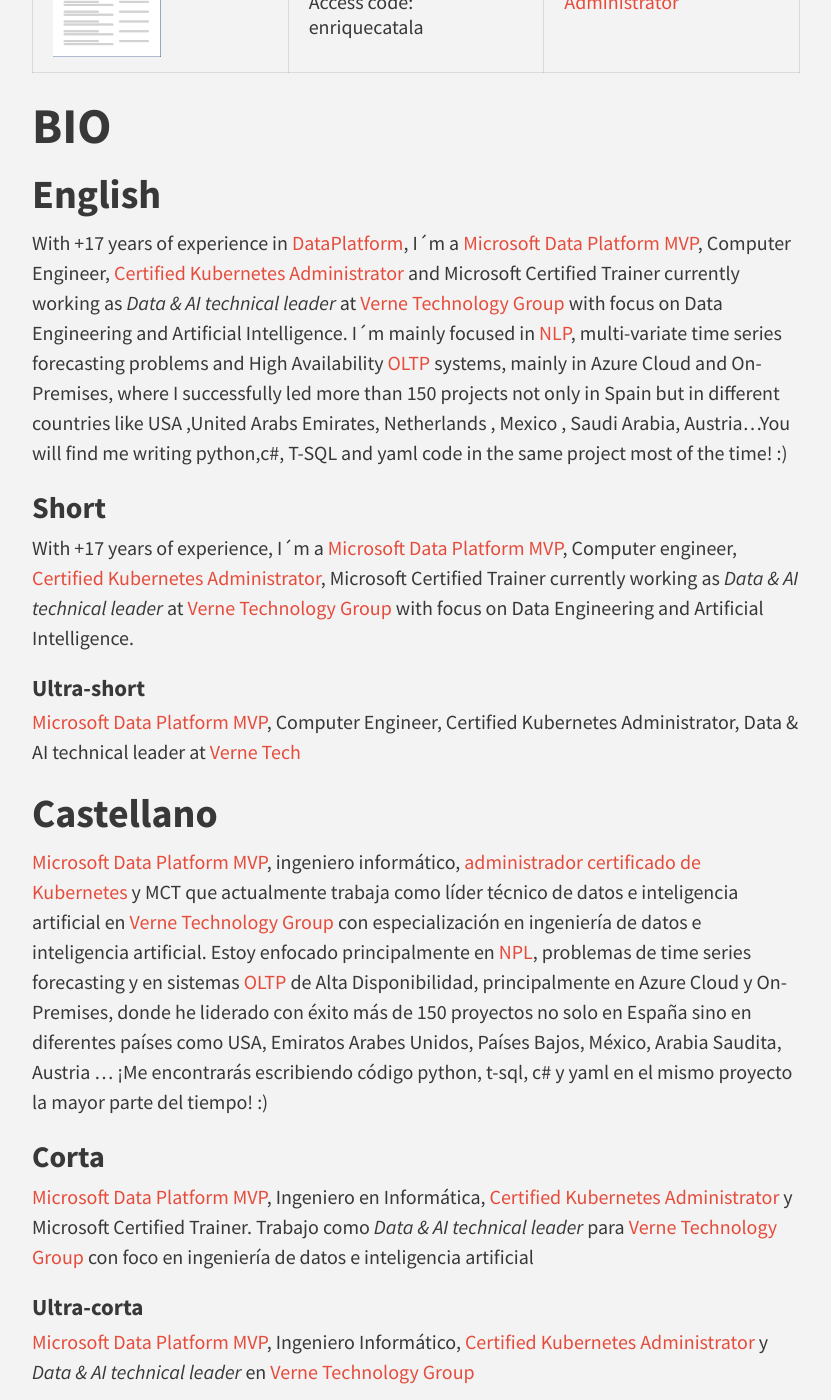
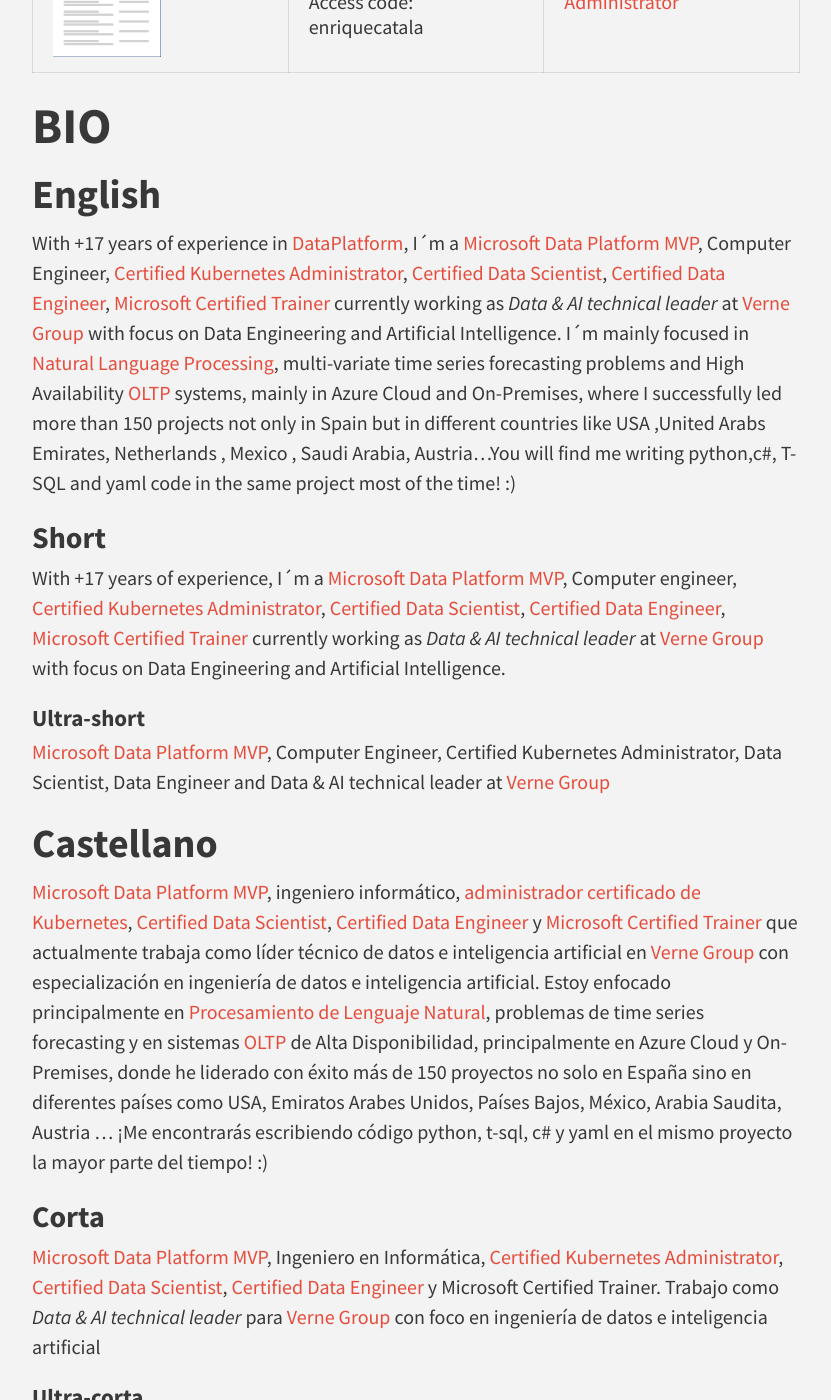
Before and after one commit to enriquecatala/enriquecatala.github.io, a Jekyll site: the page built from about.md, in a window 1280 px wide and 1400 px high, scrolled down 1076 px. Shown: the whole window, without its empty margins (224-1055 px from the left). Built offline with Jekyll 4.4.1, drawn with Linux system fonts in a browser that asks for light colours; nearby versions of some CDN libraries; comment, search, counter and statistics services are not loaded; some of the changed text lies outside the part shown.

```diff
--- a/about.md
+++ b/about.md
@@ -28,24 +28,24 @@ feature-img: "img/my-youtube-header.png"
 
 ## English
 
-With +17 years of experience in [DataPlatform](https://en.wikipedia.org/wiki/Data_management_platform), I´m a [Microsoft Data Platform MVP](http://mvp.microsoft.com/es-es/mvp/Enrique%20Catala-5000312), Computer Engineer, [Certified Kubernetes Administrator](https://www.youracclaim.com/badges/0b17b446-3e58-4d13-aa0b-ded041a9260a/public_url) and Microsoft Certified Trainer currently working as _Data & AI technical leader_ at [Verne Technology Group](https://www.vernegroup.com/vernetech/) with focus on Data Engineering and Artificial Intelligence. I´m mainly focused in [NLP](https://en.wikipedia.org/wiki/Natural_language_processing), multi-variate time series forecasting problems and High Availability [OLTP](https://es.wikipedia.org/wiki/OLTP) systems, mainly in Azure Cloud and On-Premises, where I successfully led more than 150 projects not only in Spain but in different countries like USA ,United Arabs Emirates, Netherlands , Mexico , Saudi Arabia, Austria...You will find me writing python,c#, T-SQL and yaml code in the same project most of the time! :)
+With +17 years of experience in [DataPlatform](https://en.wikipedia.org/wiki/Data_management_platform), I´m a [Microsoft Data Platform MVP](http://mvp.microsoft.com/es-es/mvp/Enrique%20Catala-5000312), Computer Engineer, [Certified Kubernetes Administrator](https://www.youracclaim.com/badges/0b17b446-3e58-4d13-aa0b-ded041a9260a/public_url), [Certified Data Scientist](https://www.credly.com/earner/earned/badge/a1637c5b-c81a-4cda-bcd4-a4c7cbcbd5c8), [Certified Data Engineer](https://www.credly.com/earner/earned/badge/646f2945-dcc9-4e0b-982f-2ed10a5fda01), [Microsoft Certified Trainer](https://www.credly.com/earner/earned/badge/e375d52a-0b94-4bdc-8c3c-1f1b0f298297) currently working as _Data & AI technical leader_ at [Verne Group](https://www.vernegroup.com/vernetech/) with focus on Data Engineering and Artificial Intelligence. I´m mainly focused in [Natural Language Processing](https://en.wikipedia.org/wiki/Natural_language_processing), multi-variate time series forecasting problems and High Availability [OLTP](https://es.wikipedia.org/wiki/OLTP) systems, mainly in Azure Cloud and On-Premises, where I successfully led more than 150 projects not only in Spain but in different countries like USA ,United Arabs Emirates, Netherlands , Mexico , Saudi Arabia, Austria...You will find me writing python,c#, T-SQL and yaml code in the same project most of the time! :)
 
 ### Short
 
-With +17 years of experience, I´m a [Microsoft Data Platform MVP](http://mvp.microsoft.com/es-es/mvp/Enrique%20Catala-5000312), Computer engineer, [Certified Kubernetes Administrator](https://www.youracclaim.com/badges/0b17b446-3e58-4d13-aa0b-ded041a9260a/public_url), Microsoft Certified Trainer currently working as _Data & AI technical leader_ at [Verne Technology Group](https://www.vernegroup.com/vernetech/) with focus on Data Engineering and Artificial Intelligence.
+With +17 years of experience, I´m a [Microsoft Data Platform MVP](http://mvp.microsoft.com/es-es/mvp/Enrique%20Catala-5000312), Computer engineer, [Certified Kubernetes Administrator](https://www.youracclaim.com/badges/0b17b446-3e58-4d13-aa0b-ded041a9260a/public_url), [Certified Data Scientist](https://www.credly.com/earner/earned/badge/a1637c5b-c81a-4cda-bcd4-a4c7cbcbd5c8), [Certified Data Engineer](https://www.credly.com/earner/earned/badge/646f2945-dcc9-4e0b-982f-2ed10a5fda01), [Microsoft Certified Trainer](https://www.credly.com/earner/earned/badge/e375d52a-0b94-4bdc-8c3c-1f1b0f298297) currently working as _Data & AI technical leader_ at [Verne Group](https://www.vernegroup.com/vernetech/) with focus on Data Engineering and Artificial Intelligence.
 
 #### Ultra-short
 
-[Microsoft Data Platform MVP](http://mvp.microsoft.com/es-es/mvp/Enrique%20Catala-5000312), Computer Engineer, Certified Kubernetes Administrator, Data & AI technical leader at [Verne Tech](https://www.vernegroup.com/vernetech)
+[Microsoft Data Platform MVP](http://mvp.microsoft.com/es-es/mvp/Enrique%20Catala-5000312), Computer Engineer, Certified Kubernetes Administrator, Data Scientist, Data Engineer and Data & AI technical leader at [Verne Group](https://www.vernegroup.com/vernetech)
 
 ## Castellano
 
-[Microsoft Data Platform MVP](http://mvp.microsoft.com/es-es/mvp/Enrique%20Catala-5000312), ingeniero informático, [administrador certificado de Kubernetes](https://www.youracclaim.com/badges/0b17b446-3e58-4d13-aa0b-ded041a9260a/public_url) y MCT que actualmente trabaja como líder técnico de datos e inteligencia artificial en [Verne Technology Group](https://www.vernegroup.com/vernetech/) con especialización en ingeniería de datos e inteligencia artificial. Estoy enfocado principalmente en [NPL](https://en.wikipedia.org/wiki/Natural_language_processing), problemas de time series forecasting y en sistemas [OLTP](https://es.wikipedia.org/wiki/OLTP) de Alta Disponibilidad, principalmente en Azure Cloud y On-Premises, donde he liderado con éxito más de 150 proyectos no solo en España sino en diferentes países como USA, Emiratos Arabes Unidos, Países Bajos, México, Arabia Saudita, Austria ... ¡Me encontrarás escribiendo código python, t-sql, c# y yaml en el mismo proyecto la mayor parte del tiempo! :)
+[Microsoft Data Platform MVP](http://mvp.microsoft.com/es-es/mvp/Enrique%20Catala-5000312), ingeniero informático, [administrador certificado de Kubernetes](https://www.youracclaim.com/badges/0b17b446-3e58-4d13-aa0b-ded041a9260a/public_url), [Certified Data Scientist](https://www.credly.com/earner/earned/badge/a1637c5b-c81a-4cda-bcd4-a4c7cbcbd5c8), [Certified Data Engineer](https://www.credly.com/earner/earned/badge/646f2945-dcc9-4e0b-982f-2ed10a5fda01) y [Microsoft Certified Trainer](https://www.credly.com/earner/earned/badge/e375d52a-0b94-4bdc-8c3c-1f1b0f298297) que actualmente trabaja como líder técnico de datos e inteligencia artificial en [Verne Group](https://www.vernegroup.com/vernetech/) con especialización en ingeniería de datos e inteligencia artificial. Estoy enfocado principalmente en [Procesamiento de Lenguaje Natural](https://en.wikipedia.org/wiki/Natural_language_processing), problemas de time series forecasting y en sistemas [OLTP](https://es.wikipedia.org/wiki/OLTP) de Alta Disponibilidad, principalmente en Azure Cloud y On-Premises, donde he liderado con éxito más de 150 proyectos no solo en España sino en diferentes países como USA, Emiratos Arabes Unidos, Países Bajos, México, Arabia Saudita, Austria ... ¡Me encontrarás escribiendo código python, t-sql, c# y yaml en el mismo proyecto la mayor parte del tiempo! :)
 
 ### Corta
 
-[Microsoft Data Platform MVP](http://mvp.microsoft.com/es-es/mvp/Enrique%20Catala-5000312), Ingeniero en Informática, [Certified Kubernetes Administrator](https://www.youracclaim.com/badges/0b17b446-3e58-4d13-aa0b-ded041a9260a/public_url) y Microsoft Certified Trainer. Trabajo como _Data & AI technical leader_ para [Verne Technology Group](https://www.vernegroup.com/vernetech/) con foco en ingeniería de datos e inteligencia artificial
+[Microsoft Data Platform MVP](http://mvp.microsoft.com/es-es/mvp/Enrique%20Catala-5000312), Ingeniero en Informática, [Certified Kubernetes Administrator](https://www.youracclaim.com/badges/0b17b446-3e58-4d13-aa0b-ded041a9260a/public_url), [Certified Data Scientist](https://www.credly.com/earner/earned/badge/a1637c5b-c81a-4cda-bcd4-a4c7cbcbd5c8), [Certified Data Engineer](https://www.credly.com/earner/earned/badge/646f2945-dcc9-4e0b-982f-2ed10a5fda01) y Microsoft Certified Trainer. Trabajo como _Data & AI technical leader_ para [Verne Group](https://www.vernegroup.com/vernetech/) con foco en ingeniería de datos e inteligencia artificial
 
 #### Ultra-corta
 
-[Microsoft Data Platform MVP](http://mvp.microsoft.com/es-es/mvp/Enrique%20Catala-5000312), Ingeniero Informático, [Certified Kubernetes Administrator](https://www.youracclaim.com/badges/0b17b446-3e58-4d13-aa0b-ded041a9260a/public_url) y _Data & AI technical leader_ en [Verne Technology Group](https://www.vernegroup.com/vernetech)
+[Microsoft Data Platform MVP](http://mvp.microsoft.com/es-es/mvp/Enrique%20Catala-5000312), Ingeniero Informático, [Certified Kubernetes Administrator](https://www.youracclaim.com/badges/0b17b446-3e58-4d13-aa0b-ded041a9260a/public_url), [Certified Data Scientist](https://www.credly.com/earner/earned/badge/a1637c5b-c81a-4cda-bcd4-a4c7cbcbd5c8), [Certified Data Engineer](https://www.credly.com/earner/earned/badge/646f2945-dcc9-4e0b-982f-2ed10a5fda01) y _Data & AI technical leader_ en [Verne Group](https://www.vernegroup.com/vernetech)
```
Also changed, not shown: _posts/2021-12-22-codemotion speaker deeplearning state of the art.md (added, +21 -0 lines), img/posts/codemotion-2021-speaker/codemotion2021speaker.png (added), 4 other files.
